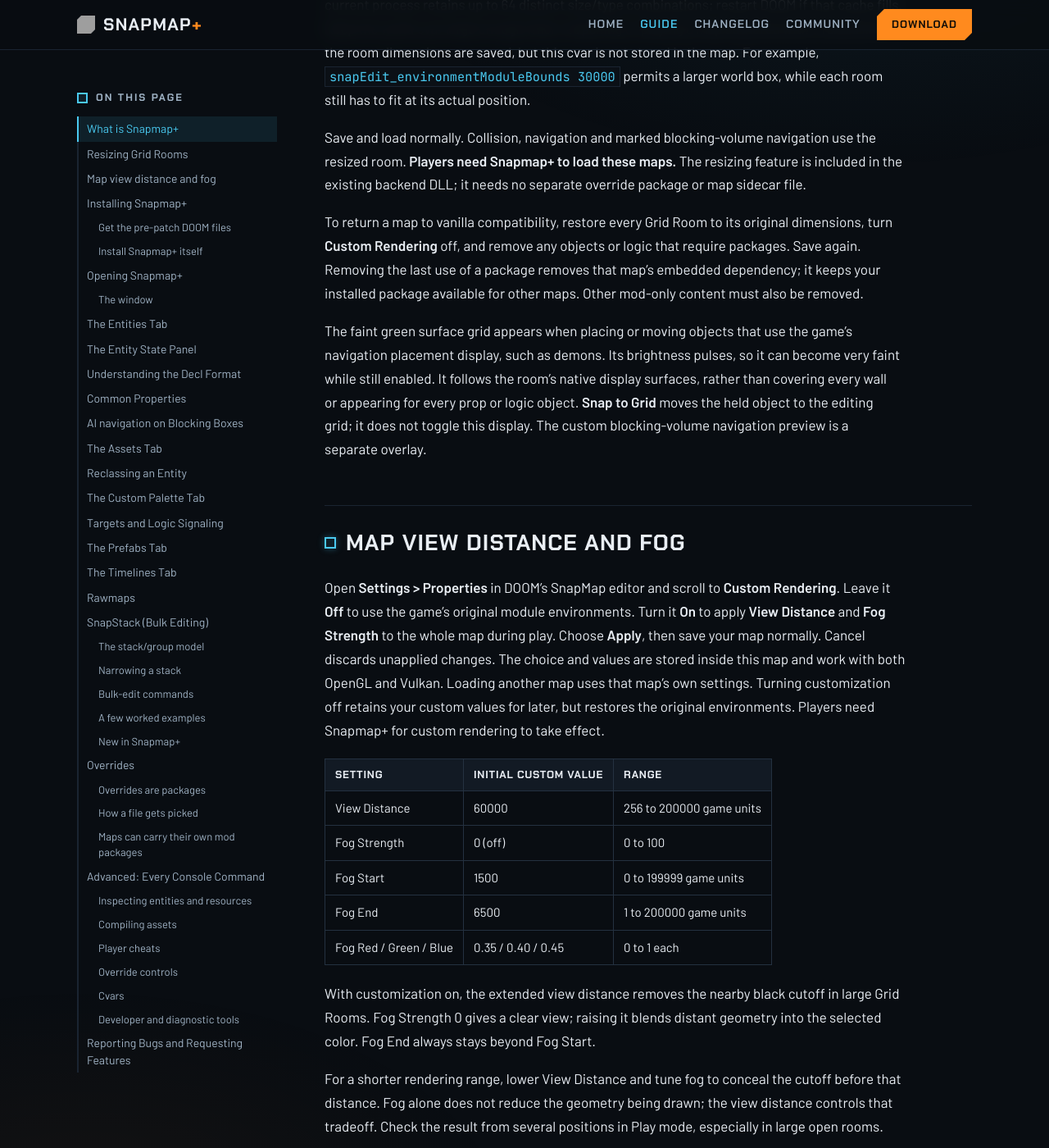
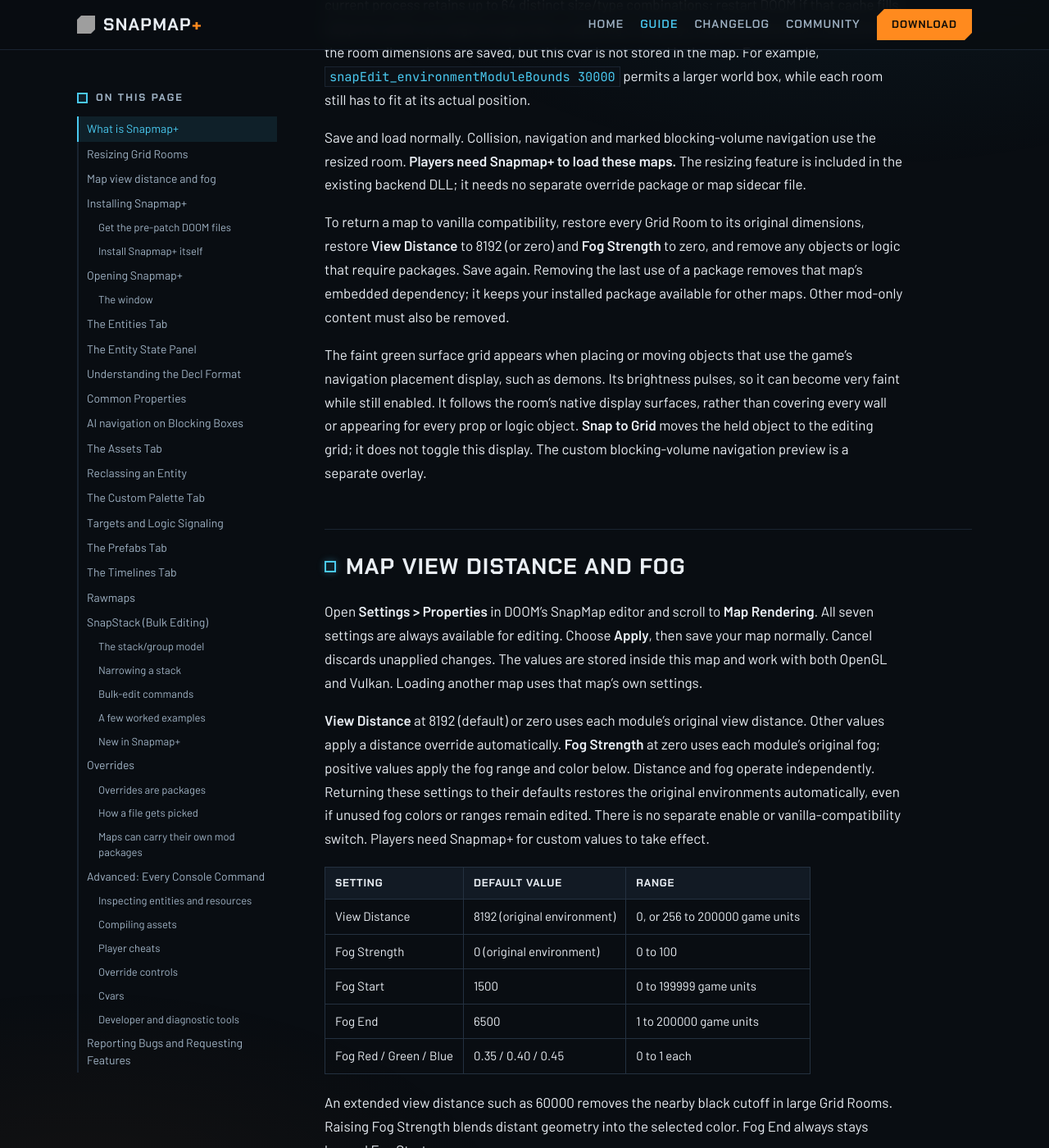
Before and after one commit to doom-snapmap/snapmap-web, a Jekyll site: the page built from site/snapmap-plus-guide.md, in a window 1280 px wide and 1400 px high, scrolled down 1862 px. Shown: the whole window at 82% size. Built offline with Jekyll 4.4.1, drawn with Linux system fonts in a browser that asks for light colours; some of the changed text lies outside the part shown; grey boxes are pictures that could not be loaded.

Commit message:
Restore native rendering automatically from map settings
Keep all seven rendering fields editable and remove the Custom Rendering switch. Distance and fog now independently fall back to the original module environments at their default values, while saves persist only numeric settings and migrate the former disabled mode to defaults. Preserve unrelated map variables and package dependencies throughout saving and loading.

```diff
--- a/site/snapmap-plus-guide.md
+++ b/site/snapmap-plus-guide.md
@@ -64,7 +64,8 @@
 separate override package or map sidecar file.
 
 To return a map to vanilla compatibility, restore every Grid Room to its
-original dimensions, turn **Custom Rendering** off, and remove any objects or
+original dimensions, restore **View Distance** to 8192 (or zero) and **Fog Strength**
+to zero, and remove any objects or
 logic that require packages. Save again. Removing the last use of a package
 removes that map's embedded dependency; it keeps your installed package available
 for other maps. Other mod-only content must also be removed.
@@ -80,34 +81,39 @@
 ## Map view distance and fog
 
 Open **Settings > Properties** in DOOM's SnapMap editor and scroll to
-**Custom Rendering**. Leave it **Off** to use the game's original module
-environments. Turn it **On** to apply **View Distance** and **Fog Strength**
-to the whole map during play.
+**Map Rendering**. All seven settings are always available for editing.
 Choose **Apply**, then save your map normally. Cancel discards unapplied changes.
-The choice and values are stored inside this map and work with both OpenGL and
-Vulkan. Loading another map uses that map's own settings. Turning customization
-off retains your custom values for later, but restores the original environments.
-Players need Snapmap+ for custom rendering to take effect.
+The values are stored inside this map and work with both OpenGL and Vulkan.
+Loading another map uses that map's own settings.
 
-| Setting | Initial custom value | Range |
+**View Distance** at 8192 (default) or zero uses each module's original view
+distance. Other values apply a distance override automatically. **Fog Strength**
+at zero uses each module's original fog; positive values apply the fog range and
+color below. Distance and fog operate independently. Returning these settings
+to their defaults restores the original environments automatically, even if
+unused fog colors or ranges remain edited. There is no separate enable or
+vanilla-compatibility switch. Players need Snapmap+ for custom values to take effect.
+
+| Setting | Default value | Range |
 |---|---|---|
-| View Distance | 60000 | 256 to 200000 game units |
-| Fog Strength | 0 (off) | 0 to 100 |
+| View Distance | 8192 (original environment) | 0, or 256 to 200000 game units |
+| Fog Strength | 0 (original environment) | 0 to 100 |
 | Fog Start | 1500 | 0 to 199999 game units |
 | Fog End | 6500 | 1 to 200000 game units |
 | Fog Red / Green / Blue | 0.35 / 0.40 / 0.45 | 0 to 1 each |
 
-With customization on, the extended view distance removes the nearby black cutoff in large
-Grid Rooms. Fog Strength 0 gives a clear view; raising it blends distant geometry
-into the selected color. Fog End always stays beyond Fog Start.
+An extended view distance such as 60000 removes the nearby black cutoff in large
+Grid Rooms. Raising Fog Strength blends distant geometry into the selected color.
+Fog End always stays beyond Fog Start.
 
 For a shorter rendering range, lower View Distance and tune fog to conceal the
 cutoff before that distance. Fog alone does not reduce the geometry being drawn;
 the view distance controls that tradeoff. Check the result from several positions
 in Play mode, especially in large open rooms.
 
-Maps saved with custom rendering by earlier releases retain those settings.
-Turn Custom Rendering off and save to restore their original environments.
+Earlier saved custom values are read automatically. Maps saved with the former
+enable switch off load with native defaults instead of activating unused values.
+Zero Fog Strength now restores native fog, including a module's built-in fog.
 
 ## Installing Snapmap+
 
```
